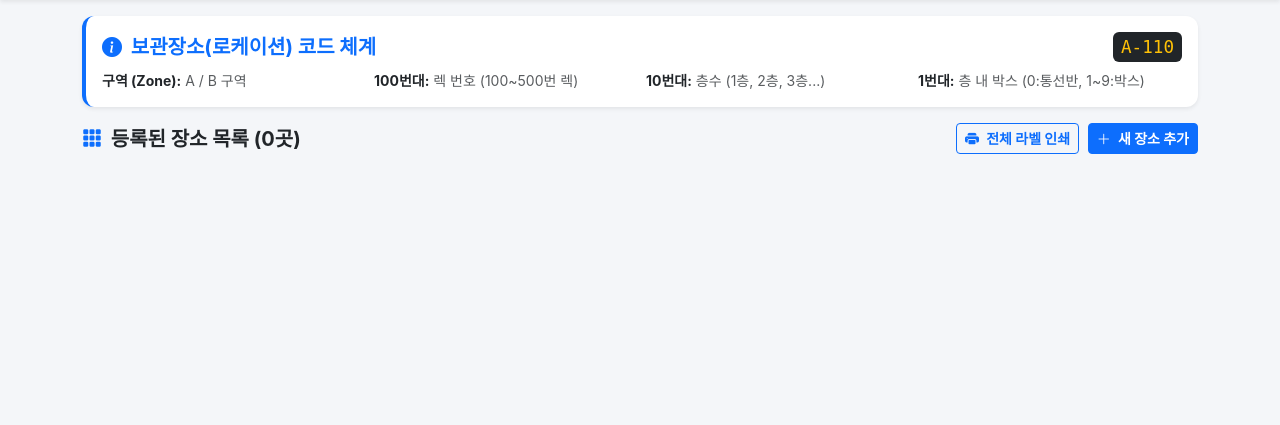
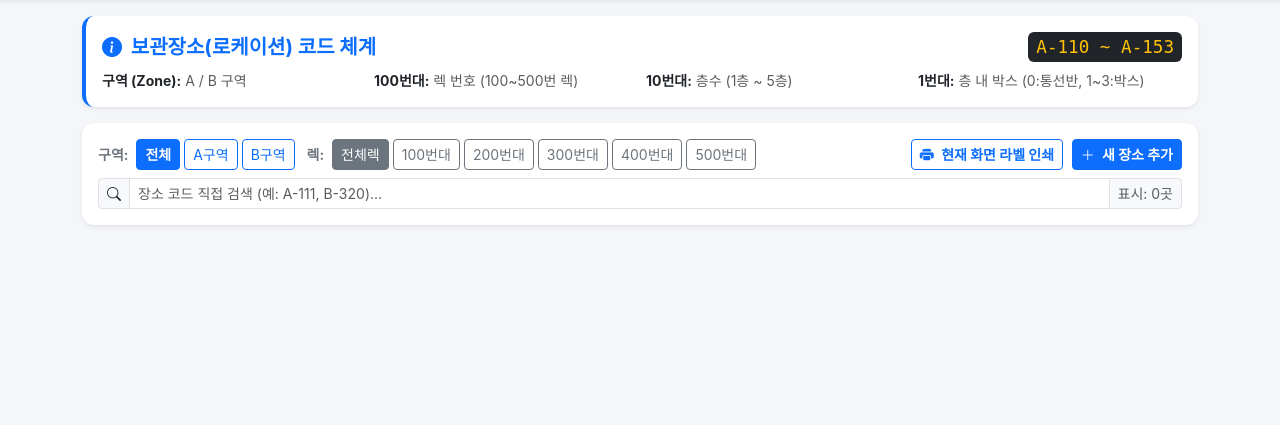
Before and after one commit to kimwoongjae/kaernmall, a Flask app: template templates/locations.html in a window 1280 px wide. Shown: the part 50-475 px from the top of the page. Run offline with Flask 2, Linux system fonts and the light colour scheme; the template is opened without the code that fills it, so the values that code supplies are empty.

Commit message:
Remove item count from location cards, support floors 1-5 and boxes 0-9 with zone/rack filters

```diff
--- a/app.py
+++ b/app.py
@@ -48,16 +48,9 @@ def inventory():
 @app.route("/locations")
 def locations():
     conn = database.get_connection()
-    loc_stats = conn.execute("""
-        SELECT l.code, l.name, l.zone,
-               COUNT(CASE WHEN i.status = '보관중' THEN 1 END) as active_count
-        FROM locations l
-        LEFT JOIN items i ON l.code = i.location_code
-        GROUP BY l.code
-        ORDER BY l.code ASC
-    """).fetchall()
+    loc_list = conn.execute("SELECT code, name, zone FROM locations ORDER BY code ASC").fetchall()
     conn.close()
-    return render_template("locations.html", locations=loc_stats)
+    return render_template("locations.html", locations=loc_list)
 
 # --------------------------------------------------------------------------
 # QR 코드 실시간 이미지 생성 라우트
@@ -88,8 +81,8 @@ def is_location_qr(text, conn):
     if cleaned.startswith("LOC:"):
         cleaned = cleaned[4:].strip()
 
-    # A-110, B-321 등 사용자 규격 패턴 검사
-    if re.match(r'^[AB]-[1-5]\d{2}$', cleaned):
+    # A-110, B-321 등 렉(1~5), 층(1~5), 박스(0~9) 패턴 검사
+    if re.match(r'^[AB]-[1-5][1-5]\d$', cleaned):
         return True, cleaned
 
     # DB에 등록된 자리인지 검사
@@ -111,7 +104,7 @@ def api_scan():
     scanned_text = data.get("qr_text", "").strip()
     current_location = data.get("location", "").strip()
     worker = data.get("worker", "작업자").strip() or "작업자"
-    pending_items = data.get("pending_items", []) # 상품 먼저 스캔 시 대기 중인 상품 목록
+    pending_items = data.get("pending_items", [])
     pending_customer = data.get("pending_customer", "고객")
 
     if not scanned_text:
@@ -119,20 +112,18 @@ def api_scan():
 
     conn = database.get_connection()
 
-    # 1. 스캔된 텍스트가 [장소(로케이션) QR] 인지 판정
+    # 1. 스캔된 텍스트가 [장소 QR] 인지 판정
     is_loc, loc_code = is_location_qr(scanned_text, conn)
 
     if is_loc:
-        # 장소 정보 조회/생성
         loc_row = conn.execute("SELECT code, name, zone FROM locations WHERE code = ?", (loc_code,)).fetchone()
         if not loc_row:
-            # 규격에 맞으나 DB에 아직 없으면 자동 등록
             loc_name, loc_zone = database.parse_location_name(loc_code)
             with conn:
                 conn.execute("INSERT OR IGNORE INTO locations (code, name, zone) VALUES (?, ?, ?)", (loc_code, loc_name, loc_zone))
             loc_row = {"code": loc_code, "name": loc_name, "zone": loc_zone}
 
-        # 만약 이미 스캔해 둔 대기 상품(pending_items)이 있다면 ➡️ 장소 스캔 즉시 자동 저장!
+        # 대기 중인 상품(pending_items)이 있다면 ➡️ 장소 스캔 즉시 자동 매칭 저장!
         if pending_items and len(pending_items) > 0:
             saved_items = []
             now_str = datetime.datetime.now().strftime("%Y-%m-%d %H:%M:%S")
@@ -179,7 +170,7 @@ def api_scan():
                 "message": f"🎉 {pending_customer} ({len(saved_items)}건) ➡️ [{loc_code}]에 자동 매칭 저장 완료!"
             })
 
-        # 대기 상품이 없으면 장소 지정
+        # 대기 상품이 없으면 장소 설정
         conn.close()
         return jsonify({
             "success": True,
@@ -212,7 +203,7 @@ def api_scan():
         conn.close()
         return jsonify({"success": False, "message": "스캔 내용에서 상품 번호를 찾을 수 없습니다."}), 400
 
-    # 만약 현재 지정된 장소가 있다면 ➡️ 바로 저장!
+    # 이미 지정된 장소가 있다면 ➡️ 바로 저장!
     if current_location:
         saved_items = []
         now_str = datetime.datetime.now().strftime("%Y-%m-%d %H:%M:%S")
@@ -258,7 +249,7 @@ def api_scan():
             "message": f"✅ {customer_name} ({len(saved_items)}건) ➡️ [{current_location}] 저장 완료!"
         })
 
-    # 만약 지정된 장소가 없다면 ➡️ 상품 대기 상태로 반환 (장소 스캔 유도)
+    # 지정된 장소가 없다면 ➡️ 상품 대기 상태 (장소 스캔 유도)
     conn.close()
     return jsonify({
         "success": True,
@@ -342,19 +333,20 @@ def api_locations_add():
 
 @app.route("/api/locations/generate_standard", methods=["POST"])
 def api_locations_generate_standard():
-    """A구역, B구역 1~5번 렉 (1~4층) 표준 세트 일괄 생성"""
+    """A구역, B구역 1~5번 렉 (1~5층, 박스 0~3번) 표준 세트 일괄 생성"""
     conn = database.get_connection()
     count = 0
     with conn:
         for zone_char in ['A', 'B']:
             for rack_num in range(1, 6): # 100~500번 렉
-                for floor_num in range(1, 5): # 1~4층
-                    code = f"{zone_char}-{rack_num}{floor_num}0"
-                    name, zone = database.parse_location_name(code)
-                    conn.execute("INSERT OR IGNORE INTO locations (code, name, zone) VALUES (?, ?, ?)", (code, name, zone))
-                    count += 1
+                for floor_num in range(1, 6): # 1~5층 (10번대는 5까지)
+                    for box_num in [0, 1, 2, 3]: # 1번대 (0은 통선반, 1~3번 박스)
+                        code = f"{zone_char}-{rack_num}{floor_num}{box_num}"
+                        name, zone = database.parse_location_name(code)
+                        conn.execute("INSERT OR IGNORE INTO locations (code, name, zone) VALUES (?, ?, ?)", (code, name, zone))
+                        count += 1
     conn.close()
-    return jsonify({"success": True, "message": f"표준 보관장소 {count}개 일괄 생성 완료!"})
+    return jsonify({"success": True, "message": f"보관장소 {count}개 일괄 생성 완료!"})
 
 if __name__ == "__main__":
     local_ip = get_local_ip()
--- a/templates/locations.html
+++ b/templates/locations.html
@@ -1,6 +1,6 @@
 {% extends "layout.html" %}
 
-{% block title %}보관장소 관리 및 QR 인쇄 - 카에루몰 창고 시스템{% endblock %}
+{% block title %}보관장소 QR 인쇄 - 카에루몰 창고 시스템{% endblock %}
 
 {% block head %}
 <style>
@@ -37,6 +37,11 @@
         padding: 2px 8px;
         border-radius: 6px;
     }
+    .btn-filter.active {
+        background-color: #0d6efd;
+        color: white;
+        font-weight: bold;
+    }
 </style>
 {% endblock %}
 
@@ -46,7 +51,7 @@
     <div class="card p-3 mb-3 shadow-sm bg-white border-start border-primary border-4">
         <div class="d-flex justify-content-between align-items-center mb-2">
             <h5 class="mb-0 fw-bold text-primary"><i class="bi bi-info-circle-fill me-1"></i> 보관장소(로케이션) 코드 체계</h5>
-            <span class="rule-badge">A-110</span>
+            <span class="rule-badge">A-110 ~ A-153</span>
         </div>
         <div class="row g-2 small text-muted">
             <div class="col-6 col-md-3">
@@ -56,52 +61,64 @@
                 <strong class="text-dark">100번대:</strong> 렉 번호 (100~500번 렉)
             </div>
             <div class="col-6 col-md-3">
-                <strong class="text-dark">10번대:</strong> 층수 (1층, 2층, 3층...)
+                <strong class="text-dark">10번대:</strong> 층수 (1층 ~ 5층)
             </div>
             <div class="col-6 col-md-3">
-                <strong class="text-dark">1번대:</strong> 층 내 박스 (0:통선반, 1~9:박스)
+                <strong class="text-dark">1번대:</strong> 층 내 박스 (0:통선반, 1~3:박스)
             </div>
         </div>
     </div>
 
-    <!-- 2. 상단 액션 바 -->
-    <div class="d-flex justify-content-between align-items-center mb-3">
-        <div>
-            <h5 class="mb-0 fw-bold"><i class="bi bi-grid-3x3-gap-fill text-primary me-1"></i> 등록된 장소 목록 ({{ locations|length }}곳)</h5>
+    <!-- 2. 빠른 필터 및 액션 바 -->
+    <div class="card p-3 mb-3 shadow-sm">
+        <div class="d-flex flex-wrap justify-content-between align-items-center gap-2 mb-2">
+            <div class="d-flex flex-wrap align-items-center gap-1">
+                <span class="small fw-bold text-secondary me-1">구역:</span>
+                <button class="btn btn-sm btn-outline-primary btn-filter active" onclick="setZoneFilter('', this)">전체</button>
+                <button class="btn btn-sm btn-outline-primary btn-filter" onclick="setZoneFilter('A', this)">A구역</button>
+                <button class="btn btn-sm btn-outline-primary btn-filter" onclick="setZoneFilter('B', this)">B구역</button>
+
+                <span class="small fw-bold text-secondary ms-2 me-1">렉:</span>
+                <button class="btn btn-sm btn-outline-secondary btn-rack-filter active" onclick="setRackFilter('', this)">전체렉</button>
+                <button class="btn btn-sm btn-outline-secondary btn-rack-filter" onclick="setRackFilter('1', this)">100번대</button>
+                <button class="btn btn-sm btn-outline-secondary btn-rack-filter" onclick="setRackFilter('2', this)">200번대</button>
+                <button class="btn btn-sm btn-outline-secondary btn-rack-filter" onclick="setRackFilter('3', this)">300번대</button>
+                <button class="btn btn-sm btn-outline-secondary btn-rack-filter" onclick="setRackFilter('4', this)">400번대</button>
+                <button class="btn btn-sm btn-outline-secondary btn-rack-filter" onclick="setRackFilter('5', this)">500번대</button>
+            </div>
+            <div>
+                <button class="btn btn-outline-primary btn-sm fw-bold me-1" onclick="printFilteredLabels()">
+                    <i class="bi bi-printer-fill me-1"></i> 현재 화면 라벨 인쇄
+                </button>
+                <button class="btn btn-primary btn-sm fw-bold" data-bs-toggle="modal" data-bs-target="#addLocModal">
+                    <i class="bi bi-plus-lg me-1"></i> 새 장소 추가
+                </button>
+            </div>
         </div>
-        <div>
-            <button class="btn btn-outline-primary btn-sm fw-bold me-1" onclick="window.print()">
-                <i class="bi bi-printer-fill me-1"></i> 전체 라벨 인쇄
-            </button>
-            <button class="btn btn-primary btn-sm fw-bold" data-bs-toggle="modal" data-bs-target="#addLocModal">
-                <i class="bi bi-plus-lg me-1"></i> 새 장소 추가
-            </button>
+        <div class="input-group input-group-sm">
+            <span class="input-group-text"><i class="bi bi-search"></i></span>
+            <input type="text" id="locSearchInput" class="form-control" placeholder="장소 코드 직접 검색 (예: A-111, B-320)..." oninput="applyFilters()">
+            <span class="input-group-text text-muted" id="displayCountBadge">표시: {{ locations|length }}곳</span>
         </div>
     </div>
 
-    <!-- 3. 등록된 자리 카드 목록 -->
-    <div class="row g-3 mb-4">
+    <!-- 3. 등록된 자리 카드 목록 (보관 상품 항목 완전 제거로 깔끔하게 정리!) -->
+    <div class="row g-2 mb-4" id="locCardsContainer">
         {% for loc in locations %}
-        <div class="col-6 col-md-4 col-lg-3">
-            <div class="card p-3 shadow-sm h-100 position-relative">
-                <div class="d-flex justify-content-between align-items-start mb-2">
+        <div class="col-6 col-md-4 col-lg-3 loc-card-item" data-code="{{ loc.code }}" data-zone="{{ loc.zone }}" data-rack="{{ loc.code[2] }}">
+            <div class="card p-2 shadow-sm h-100 position-relative border">
+                <div class="d-flex justify-content-between align-items-center mb-1">
+                    <span class="badge bg-secondary" style="font-size: 0.7rem;">{{ loc.zone }}</span>
+                    <button class="btn btn-sm btn-outline-primary py-0 px-2 fw-bold" onclick="printSingleLabel('{{ loc.code }}', '{{ loc.name }}')">
+                        <i class="bi bi-printer me-1"></i>인쇄
+                    </button>
+                </div>
+                <div class="d-flex justify-content-between align-items-center">
                     <div>
-                        <span class="badge bg-secondary mb-1">{{ loc.zone }}</span>
-                        <h3 class="fw-black text-primary mb-0">{{ loc.code }}</h3>
-                        <small class="text-muted d-block fw-bold">{{ loc.name }}</small>
+                        <h3 class="fw-black text-primary mb-0" style="letter-spacing: -0.5px;">{{ loc.code }}</h3>
+                        <small class="text-dark fw-bold d-block" style="font-size: 0.78rem;">{{ loc.name }}</small>
                     </div>
-                    <img src="/qr/LOC:{{ loc.code }}" alt="QR" style="width: 70px; height: 70px;" class="border p-1 rounded bg-white">
-                </div>
-                <div class="mt-auto pt-2 border-top d-flex justify-content-between align-items-center">
-                    <span class="small text-muted">보관 상품:</span>
-                    <span class="badge {% if loc.active_count > 0 %}bg-success{% else %}bg-light text-secondary border{% endif %} fs-6">
-                        {{ loc.active_count }}건
-                    </span>
-                </div>
-                <div class="mt-2 text-end">
-                    <button class="btn btn-sm btn-outline-secondary py-0 small" onclick="printSingleLabel('{{ loc.code }}', '{{ loc.name }}')">
-                        <i class="bi bi-printer me-1"></i>이 자리만 인쇄
-                    </button>
+                    <img src="/qr/LOC:{{ loc.code }}" alt="QR" style="width: 65px; height: 65px;" class="border p-1 rounded bg-white">
                 </div>
             </div>
         </div>
@@ -112,11 +129,11 @@
 <!-- 4. 라벨기(60x40mm) 인쇄 전용 영역 -->
 <div class="print-container" style="display:none;" id="printArea">
     {% for loc in locations %}
-    <div class="location-label-card mb-3">
+    <div class="location-label-card mb-3 print-loc-card" data-code="{{ loc.code }}" data-zone="{{ loc.zone }}" data-rack="{{ loc.code[2] }}">
         <div style="flex: 1; padding-right: 6px;">
-            <div style="font-size: 8.5pt; font-weight: bold; color: #333;">카에루몰 보관장소</div>
+            <div style="font-size: 8pt; font-weight: bold; color: #444;">카에루몰 보관장소</div>
             <div style="font-size: 24pt; font-weight: 900; line-height: 1.1; color: #000; letter-spacing: -1px;">{{ loc.code }}</div>
-            <div style="font-size: 9pt; font-weight: bold; color: #111; margin-top: 3px;">{{ loc.name }}</div>
+            <div style="font-size: 8.5pt; font-weight: bold; color: #111; margin-top: 3px;">{{ loc.name }}</div>
             <div style="font-size: 6.5pt; color: #666; margin-top: 5px;">스마트폰 스캔 입고 매핑</div>
         </div>
         <div>
@@ -126,7 +143,7 @@
     {% endfor %}
 </div>
 
-<!-- 새 장소 등록 모달 (A-110 전용 빌더) -->
+<!-- 새 장소 등록 모달 (10번대: 5까지, 1번대: 0~9 지원) -->
 <div class="modal fade" id="addLocModal" tabindex="-1">
     <div class="modal-dialog modal-dialog-centered">
         <div class="modal-content">
@@ -144,7 +161,7 @@
                         </select>
                     </div>
                     <div class="col-6">
-                        <label class="form-label small fw-bold">100번대 (렉 번호: 1~5)</label>
+                        <label class="form-label small fw-bold">100번대 (렉: 1~5)</label>
                         <select id="selRack" class="form-select" onchange="updatePreviewCode()">
                             <option value="1" selected>100번대 (1번 렉)</option>
                             <option value="2">200번대 (2번 렉)</option>
@@ -154,28 +171,28 @@
                         </select>
                     </div>
                     <div class="col-6">
-                        <label class="form-label small fw-bold">10번대 (층수: 1~9층)</label>
+                        <label class="form-label small fw-bold">10번대 (층수: 1~5층)</label>
                         <select id="selFloor" class="form-select" onchange="updatePreviewCode()">
                             <option value="1" selected>1층 (10)</option>
                             <option value="2">2층 (20)</option>
                             <option value="3">3층 (30)</option>
                             <option value="4">4층 (40)</option>
                             <option value="5">5층 (50)</option>
-                            <option value="6">6층 (60)</option>
-                            <option value="7">7층 (70)</option>
-                            <option value="8">8층 (80)</option>
-                            <option value="9">9층 (90)</option>
                         </select>
                     </div>
                     <div class="col-6">
                         <label class="form-label small fw-bold">1번대 (세부 박스 번호)</label>
                         <select id="selBox" class="form-select" onchange="updatePreviewCode()">
-                            <option value="0" selected>0 (기본 통선반)</option>
+                            <option value="0" selected>0 (통선반)</option>
                             <option value="1">1 (1번 박스)</option>
                             <option value="2">2 (2번 박스)</option>
                             <option value="3">3 (3번 박스)</option>
                             <option value="4">4 (4번 박스)</option>
                             <option value="5">5 (5번 박스)</option>
+                            <option value="6">6 (6번 박스)</option>
+                            <option value="7">7 (7번 박스)</option>
+                            <option value="8">8 (8번 박스)</option>
+                            <option value="9">9 (9번 박스)</option>
                         </select>
                     </div>
                 </div>
@@ -192,7 +209,7 @@
                         <i class="bi bi-check-lg me-1"></i>이 장소 등록하기
                     </button>
                     <button class="btn btn-outline-secondary btn-sm" onclick="generateStandardSet()">
-                        <i class="bi bi-magic me-1"></i>A/B구역 1~5번 렉 기본 세트(1~4층) 자동 복원
+                        <i class="bi bi-magic me-1"></i>A/B구역 1~5번 렉 기본 세트(1~5층, 박스 0~3) 일괄 재생성
                     </button>
                 </div>
             </div>
@@ -203,6 +220,71 @@
 
 {% block scripts %}
 <script>
+    let filterZone = '';
+    let filterRack = '';
+
+    function setZoneFilter(zone, btn) {
+        filterZone = zone;
+        document.querySelectorAll('.btn-filter').forEach(b => b.classList.remove('active'));
+        btn.classList.add('active');
+        applyFilters();
+    }
+
+    function setRackFilter(rack, btn) {
+        filterRack = rack;
+        document.querySelectorAll('.btn-rack-filter').forEach(b => b.classList.remove('active'));
+        btn.classList.add('active');
+        applyFilters();
+    }
+
+    function applyFilters() {
+        const query = document.getElementById('locSearchInput').value.trim().toUpperCase();
+        const cards = document.querySelectorAll('.loc-card-item');
+        let visibleCount = 0;
+
+        cards.forEach(card => {
+            const code = card.dataset.code.toUpperCase();
+            const zone = card.dataset.zone;
+            const rack = card.dataset.rack;
+
+            let matchZone = !filterZone || code.startsWith(filterZone + '-');
+            let matchRack = !filterRack || rack === filterRack;
+            let matchQuery = !query || code.includes(query);
+
+            if (matchZone && matchRack && matchQuery) {
+                card.style.display = 'block';
+                visibleCount++;
+            } else {
+                card.style.display = 'none';
+            }
+        });
+
+        document.getElementById('displayCountBadge').innerText = `표시: ${visibleCount}곳`;
+    }
+
+    function printFilteredLabels() {
+        const query = document.getElementById('locSearchInput').value.trim().toUpperCase();
+        const printCards = document.querySelectorAll('.print-loc-card');
+
+        printCards.forEach(card => {
+            const code = card.dataset.code.toUpperCase();
+            const rack = card.dataset.rack;
+
+            let matchZone = !filterZone || code.startsWith(filterZone + '-');
+            let matchRack = !filterRack || rack === filterRack;
+            let matchQuery = !query || code.includes(query);
+
+            if (matchZone && matchRack && matchQuery) {
+                card.style.display = 'flex';
+            } else {
+                card.style.display = 'none';
+            }
+        });
+
+        window.print();
+        location.reload();
+    }
+
     function updatePreviewCode() {
         const zone = document.getElementById('selZone').value;
         const rack = document.getElementById('selRack').value;
@@ -242,7 +324,7 @@
     }
 
     function generateStandardSet() {
-        if (!confirm("A구역과 B구역의 1~5번 렉(각 1~4층) 기본 보관장소들을 일괄 생성하시겠습니까?")) return;
+        if (!confirm("A/B구역 1~5번 렉 (1~5층, 박스 0~3번) 보관장소를 일괄 생성하시겠습니까?")) return;
 
         fetch('/api/locations/generate_standard', { method: 'POST' })
         .then(res => res.json())
@@ -257,7 +339,7 @@
         printArea.innerHTML = `
             <div class="location-label-card">
                 <div style="flex: 1; padding-right: 6px;">
-                    <div style="font-size: 8.5pt; font-weight: bold; color: #333;">카에루몰 보관장소</div>
+                    <div style="font-size: 8.5pt; font-weight: bold; color: #444;">카에루몰 보관장소</div>
                     <div style="font-size: 24pt; font-weight: 900; line-height: 1.1; color: #000; letter-spacing: -1px;">${code}</div>
                     <div style="font-size: 9pt; font-weight: bold; color: #111; margin-top: 3px;">${name}</div>
                     <div style="font-size: 6.5pt; color: #666; margin-top: 5px;">스마트폰 스캔 입고 매핑</div>
```
Also changed, not shown: database.py (+14 -17 lines).
